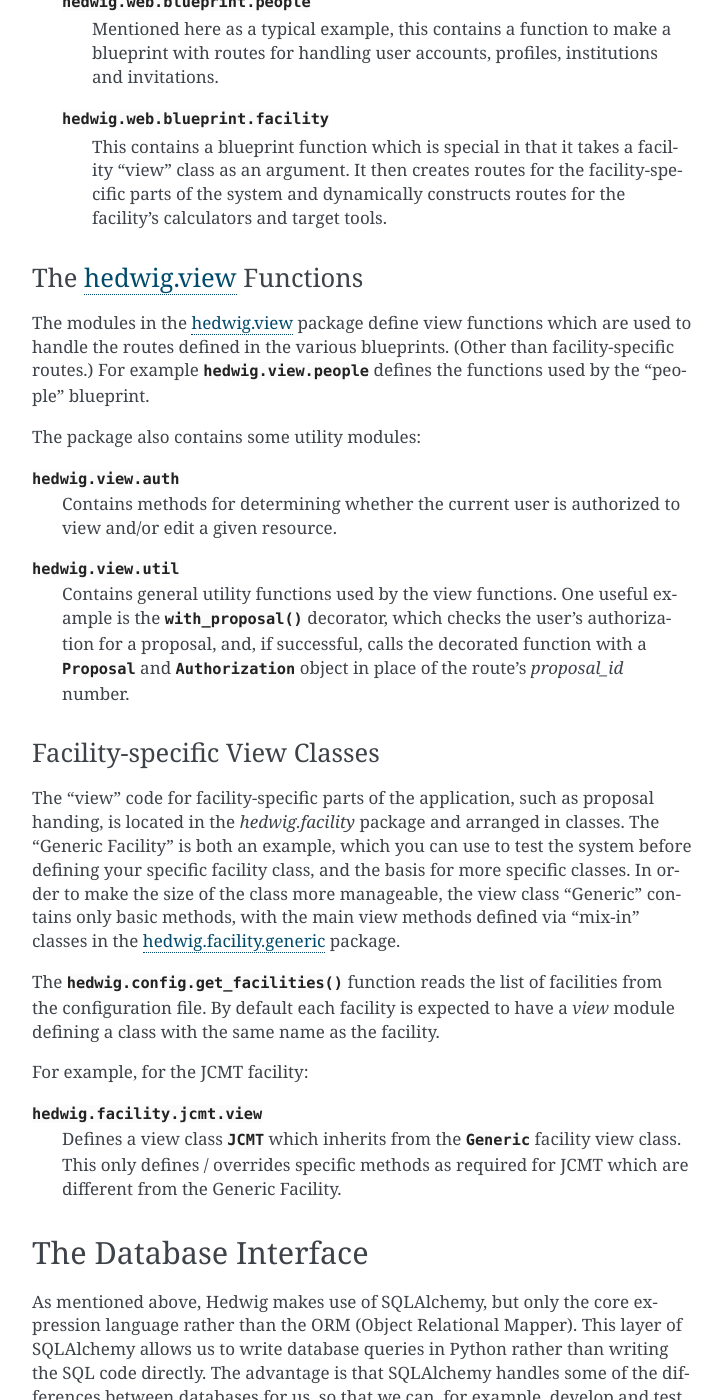
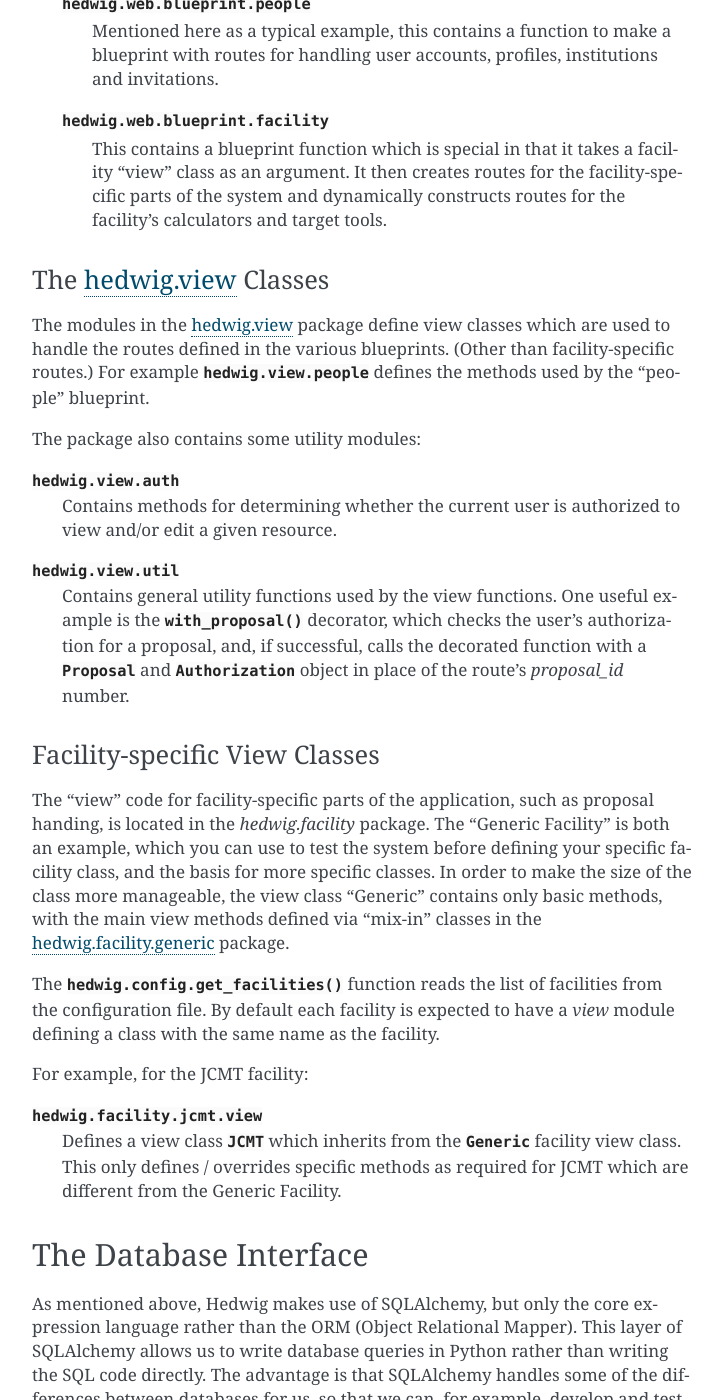
Before and after one commit to eaobservatory/hedwig, a Sphinx documentation site: the page built from doc/maint/overview.rst, in a window 1280 px wide and 1400 px high, scrolled down 1638 px. Shown: the whole window, without its empty margins (388-1110 px from the left). Built offline with Sphinx 7.4.7, drawn with Linux system fonts in a browser that asks for light colours; some of the changed text lies outside the part shown.

Commit message:
doc: Update the software overview page
The page has been updated to take account of recent changes, for
example to the view package.

```diff
--- a/doc/maint/overview.rst
+++ b/doc/maint/overview.rst
@@ -32,7 +32,7 @@
     view functions.
 
 :doc:`hedwig.view <api/view>`
-    Define "view" functions which contain the actual logic
+    Defines "view" classes which contain the actual logic
     required for the web interface.
 
 The :doc:`hedwig.web <api/web>` Package
@@ -46,11 +46,11 @@
     This is used by the WSGI script to create the `application` object,
     and by `hedwigctl` when running a test web server.
 
-    This function defines some basic routes, such as the home page,
-    and then registers Flask "blueprints" for other aspects of
-    the system.
+    This function registers Flask "blueprints" for all aspects of
+    web interface.
 
-    It also defines a number of Jinja2 template filters and tests,
+    It also invokes :func:`hedwig.web.template_util.register_template_utils`
+    to define a number of Jinja2 template filters and tests,
     such as `fmt` which applies new-style Python string formatting.
 
 :mod:`hedwig.web.util`
@@ -94,13 +94,13 @@
         system and dynamically constructs routes for the facility's
         calculators and target tools.
 
-The :doc:`hedwig.view <api/view>` Functions
-~~~~~~~~~~~~~~~~~~~~~~~~~~~~~~~~~~~~~~~~~~~
+The :doc:`hedwig.view <api/view>` Classes
+~~~~~~~~~~~~~~~~~~~~~~~~~~~~~~~~~~~~~~~~~
 
-The modules in the :doc:`hedwig.view <api/view>` package define view functions
+The modules in the :doc:`hedwig.view <api/view>` package define view classes
 which are used to handle the routes defined in the various
 blueprints.  (Other than facility-specific routes.)
-For example :mod:`hedwig.view.people` defines the functions used by the
+For example :mod:`hedwig.view.people` defines the methods used by the
 "people" blueprint.
 
 The package also contains some utility modules:
@@ -124,8 +124,7 @@
 ~~~~~~~~~~~~~~~~~~~~~~~~~~~~~~
 
 The "view" code for facility-specific parts of the application,
-such as proposal handing, is located in the `hedwig.facility`
-package and arranged in classes.
+such as proposal handing, is located in the `hedwig.facility` package.
 The "Generic Facility" is both an example, which you can use
 to test the system before defining your specific facility class,
 and the basis for more specific classes.
```
